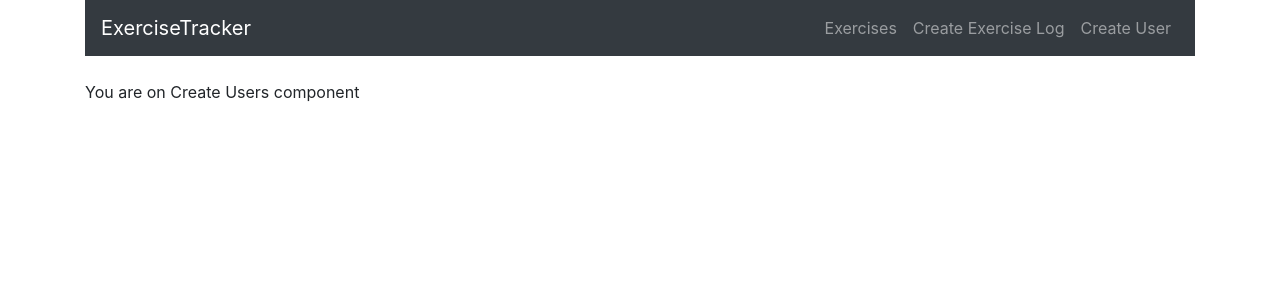
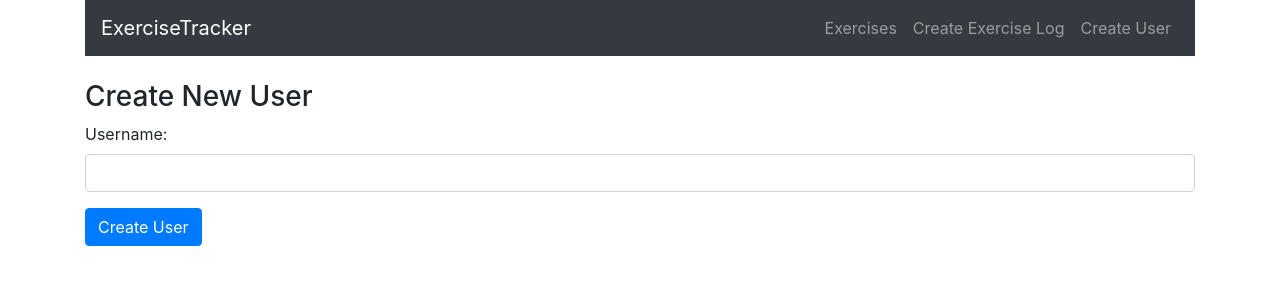
Before and after one commit to GeronimoJohn/exercise-tracker, a React (Create React App) app: page /user in a window 1280 px wide. Shown: the top 300 px of the page. Built offline with nearby package versions, Linux system fonts and the light colour scheme.

Commit message:
Feature: add users to the database

```diff
--- a/package.json
+++ b/package.json
@@ -6,6 +6,7 @@
     "@testing-library/jest-dom": "^5.11.9",
     "@testing-library/react": "^11.2.5",
     "@testing-library/user-event": "^12.7.3",
+    "axios": "^0.21.1",
     "bootstrap": "^4.6.0",
     "react": "^17.0.1",
     "react-datepicker": "^3.6.0",
--- a/src/App.js
+++ b/src/App.js
@@ -5,7 +5,7 @@ import "bootstrap/dist/css/bootstrap.min.css";
 import Navbar from "./components/navbar.component";
 import ExercisesList from "./components/exercises-list.component";
 import EditExercise from "./components/edit-exercise.component";
-import CreateExercise from "./components/create-exercise.component";
+import CreateExercises from "./components/create-exercise.component";
 import CreateUser from "./components/create-user.component";
 
 function App() {
@@ -16,7 +16,7 @@ function App() {
         <br />
         <Route path="/" exact component={ExercisesList} />
         <Route path="/edit/:id" component={EditExercise} />
-        <Route path="/create" component={CreateExercise} />
+        <Route path="/create" component={CreateExercises} />
         <Route path="/user" component={CreateUser} />
       </div>
     </Router>
--- a/src/components/create-exercise.component.js
+++ b/src/components/create-exercise.component.js
@@ -1,4 +1,5 @@
 import React, { Component } from "react";
+import axios from "axios";
 import DatePicker from "react-datepicker";
 import "react-datepicker/dist/react-datepicker.css";
 
@@ -23,9 +24,13 @@ export default class CreateExercises extends Component {
 
   // Before anything loads on the ui this code will run
   componentDidMount() {
-    this.setState({
-      users: ["test user"],
-      username: "test user",
+    axios.get("http://localhost:5000/users/").then((response) => {
+      if (response.data.length > 0) {
+        this.setState({
+          users: response.data.map((user) => user.username),
+          username: response.data[0].username,
+        });
+      }
     });
   }
 
@@ -65,6 +70,10 @@ export default class CreateExercises extends Component {
 
     console.log(exercise);
 
+    axios
+      .post("http://localhost:5000/exercises/add", exercise)
+      .then((res) => console.log(res.data));
+
     window.location = "/";
   }
 
@@ -76,7 +85,7 @@ export default class CreateExercises extends Component {
           <div className="form-group">
             <label>Username: </label>
             <select
-              ref="userInput"
+              useref="userInput"
               required
               className="form-control"
               value={this.state.username}
@@ -95,6 +104,7 @@ export default class CreateExercises extends Component {
             <label>Description: </label>
             <input
               type="text"
+              required
               className="form-control"
               value={this.state.description}
               onChange={this.onChangeDescription}
--- a/src/components/create-user.component.js
+++ b/src/components/create-user.component.js
@@ -1,10 +1,66 @@
 import React, { Component } from "react";
+import axios from "axios";
 
 export default class CreateUsers extends Component {
+  constructor(props) {
+    super(props);
+
+    this.onChangeUserName = this.onChangeUserName.bind(this);
+    this.onSubmit = this.onSubmit.bind(this);
+
+    this.state = {
+      username: "",
+    };
+  }
+
+  onChangeUserName(e) {
+    this.setState({
+      username: e.target.value,
+    });
+  }
+
+  onSubmit(e) {
+    e.preventDefault();
+
+    const user = {
+      username: this.state.username,
+    };
+
+    console.log(user);
+
+    axios
+      .post("http://localhost:5000/users/add", user)
+      .then((res) => console.log(res.data));
+
+    this.setState({
+      username: "",
+    });
+  }
+
   render() {
     return (
       <div>
-        <p>You are on Create Users component</p>
+        <h3>Create New User</h3>
+        <form onSubmit={this.onSubmit}>
+          <div className="form-group">
+            <label>Username: </label>
+            <input
+              type="text"
+              required
+              className="form-control"
+              value={this.state.username}
+              onChange={this.onChangeUserName}
+            />
+          </div>
+
+          <div className="form-group">
+            <input
+              type="submit"
+              value="Create User"
+              className="btn btn-primary"
+            />
+          </div>
+        </form>
       </div>
     );
   }
--- a/src/components/exercises-list.component.js
+++ b/src/components/exercises-list.component.js
@@ -1,6 +1,27 @@
 import React, { Component } from "react";
+import { link } from "react-router-dom";
+import axios from "axios";
 
 export default class Exerciselist extends Component {
+  constructor(props) {
+    super(props);
+
+    this.deleteExercise = this.deleteExercise.bind(this);
+
+    this.state = { exercise: [] };
+  }
+
+  componenetDidMount() {
+    axios
+      .get("http://localhost:5000/exercises/")
+      .then((response) => {
+        this.setState({ exercises: response.data });
+      })
+      .catch((error) => {
+        console.log(error);
+      });
+  }
+
   render() {
     return (
       <div>
```
Also changed, not shown: 1 other file (tests, documents, lock files or other folders).
